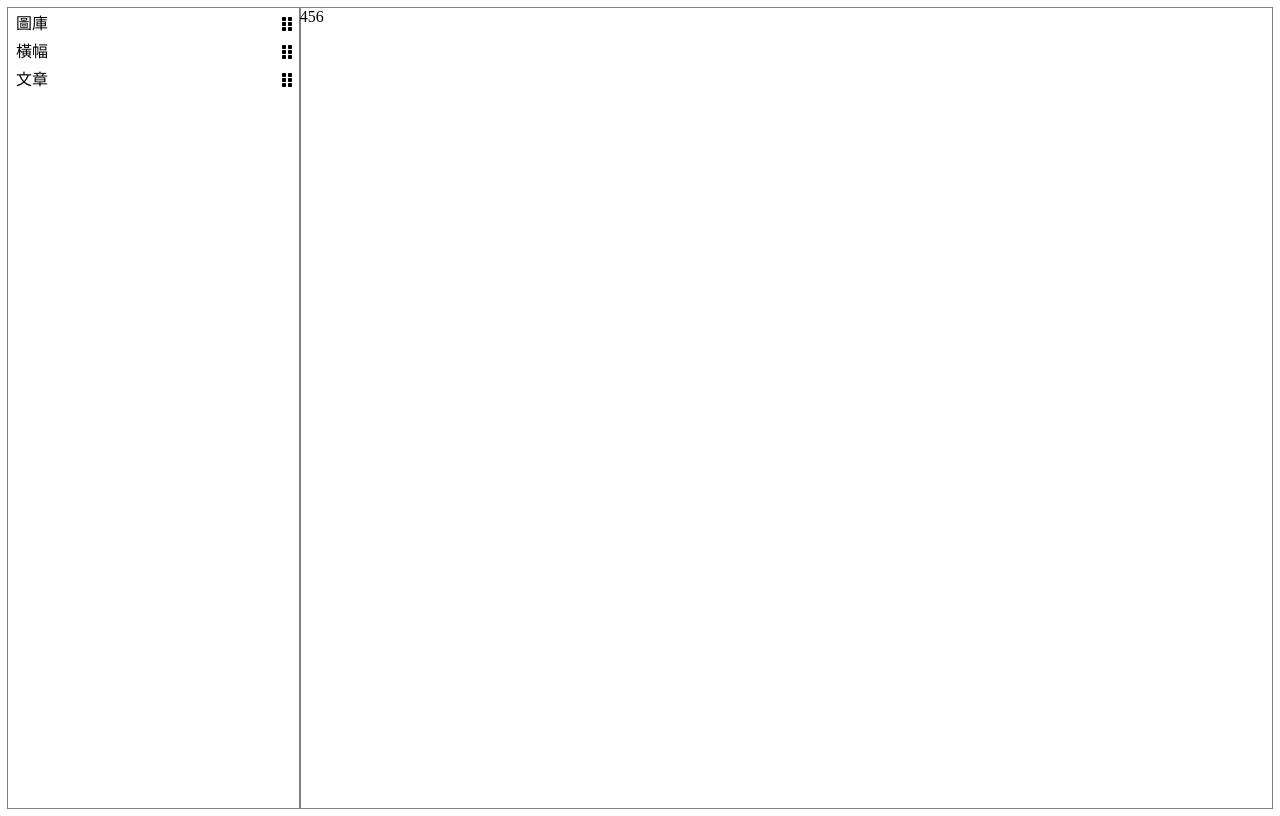
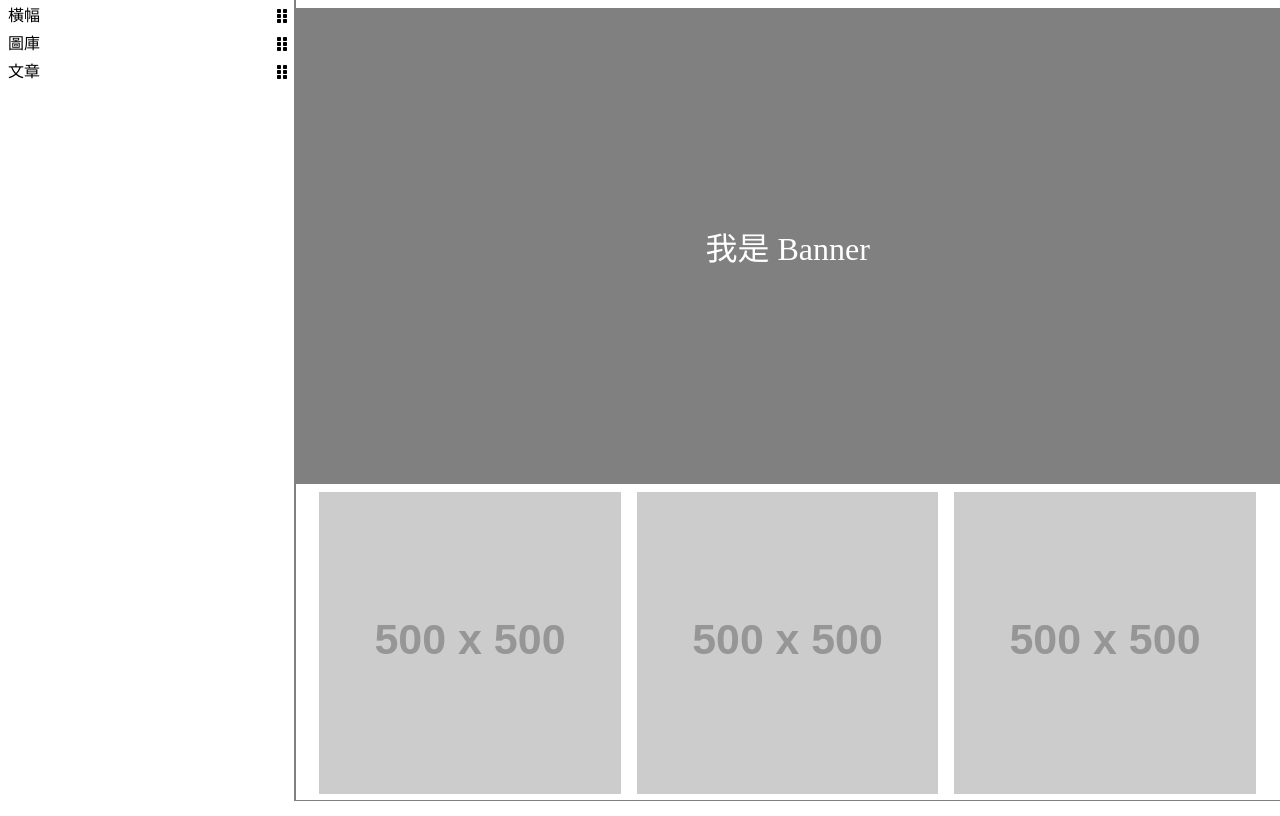
Before and after one commit to ro1963855/draggable, a Vue app: page / in a window 1280 px wide. Built offline with nearby package versions, Linux system fonts and the light colour scheme.

Commit message:
add preview elements

```diff
--- a/src/App.vue
+++ b/src/App.vue
@@ -2,7 +2,8 @@
 .HU__app
   Outline.HU__app__outline
     ShopOutline(:list="list")
-  Main.HU__app__main 456
+  Main.HU__app__main
+    ShopPreview(:list="list")
 </template>
 
 <script>
@@ -10,6 +11,7 @@ import { ref } from "vue";
 import Main from "./layouts/Main.vue";
 import Outline from "./layouts/Outline.vue";
 import ShopOutline from "./components/ShopOutline.vue";
+import ShopPreview from "./components/ShopPreview.vue";
 
 export default {
   name: "App",
@@ -17,20 +19,80 @@ export default {
     Main,
     Outline,
     ShopOutline,
+    ShopPreview,
   },
   setup() {
     const list = ref([
       {
         id: 0,
-        component: "Image",
+        component: "Banner",
+        data: {
+          title: "我是 Banner",
+        },
       },
       {
         id: 1,
-        component: "Banner",
+        component: "Image",
+        data: {
+          images: [
+            {
+              id: 0,
+              imageUrl: 'https://fakeimg.pl/500x500/?text=Hello',
+              href: 'http://google.com',
+            },
+            {
+              id: 1,
+              imageUrl: 'https://fakeimg.pl/500x500/?text=World',
+              href: 'http://google.com',
+            },
+            {
+              id: 2,
+              imageUrl: 'https://fakeimg.pl/500x500/?text=Taiwan',
+              href: 'http://google.com',
+            },
+            {
+              id: 3,
+              imageUrl: 'https://fakeimg.pl/500x500/?text=No.1',
+              href: 'http://google.com',
+            },
+          ],
+        },
       },
       {
         id: 2,
         component: "Post",
+        data: {
+          posts: [
+            {
+              id: 0,
+              imageUrl: 'https://cf.shopee.tw/file/cd8602144a7144e1e86e6d47d13b0d2c',
+              href: 'https://cf.shopee.tw/file/cd8602144a7144e1e86e6d47d13b0d2c',
+              title: '神奇寶貝',
+              description: '皮卡丘，就決定是你了',
+            },
+            {
+              id: 1,
+              imageUrl: 'http://5b0988e595225.cdn.sohucs.com/images/20180205/fb8af995ee1d4082a6e25f21eecf370f.jpeg',
+              href: 'http://5b0988e595225.cdn.sohucs.com/images/20180205/fb8af995ee1d4082a6e25f21eecf370f.jpeg',
+              title: '數碼寶貝',
+              description: '被選剩的孩子',
+            },
+            {
+              id: 2,
+              imageUrl: 'https://cdn2.ettoday.net/images/682/d682087.jpg',
+              href: 'https://cdn2.ettoday.net/images/682/d682087.jpg',
+              title: '爆走兄弟',
+              description: '炫風衝鋒龍捲風',
+            },
+            {
+              id: 3,
+              imageUrl: 'https://i.ytimg.com/vi/ycP3GsfuwM8/maxresdefault.jpg',
+              href: 'https://i.ytimg.com/vi/ycP3GsfuwM8/maxresdefault.jpg',
+              title: '小當家',
+              description: '所以我說那個醬汁呢',
+            },
+          ],
+        },
       },
     ]);
 
@@ -41,7 +103,21 @@ export default {
 };
 </script>
 
-<style lang="scss" scoped>
+<style lang="scss">
+*,
+*::before,
+*::after {
+  box-sizing: border-box;
+}
+
+:root {
+  --gutter: 16px;
+}
+
+body {
+  margin: 0;
+}
+
 .HU__app {
   display: flex;
   flex-direction: row;
@@ -49,7 +125,8 @@ export default {
   &__outline,
   &__main {
     height: 100vh;
-    max-height: 100vh;
+    min-height: 100vh;
+    overflow-y: auto;
   }
 
   &__outline {
--- a/src/components/Draggable.vue
+++ b/src/components/Draggable.vue
@@ -12,7 +12,7 @@ export default {
 };
 </script>
 
-<style lang="scss" scoped>
+<style lang="scss">
 .HU__draggable {
   display: flex;
   justify-content: space-between;
--- a/src/components/ShopOutline.vue
+++ b/src/components/ShopOutline.vue
@@ -37,7 +37,7 @@ export default {
 };
 </script>
 
-<style lang="scss" scoped>
+<style lang="scss">
   .HU__shopOutline {
     &--ghost {
       opacity: 0.5;
--- /dev/null
+++ b/src/components/ShopPreview.vue
@@ -0,0 +1,42 @@
+<template lang="pug">
+.HU__shopPreview
+  component.HU__shopPreview__section(
+    v-for="element in list"
+    :key="element.id"
+    :is="`ShopPreview${element.component}`"
+    :element="element"
+  )
+</template>
+
+<script>
+import ShopPreviewBanner from "./preview_elements/ShopPreviewBanner.vue";
+import ShopPreviewImage from "./preview_elements/ShopPreviewImage.vue";
+import ShopPreviewPost from "./preview_elements/ShopPreviewPost.vue";
+
+export default {
+  name: "ShopPreview",
+  components: {
+    ShopPreviewBanner,
+    ShopPreviewImage,
+    ShopPreviewPost,
+  },
+  props: {
+    list: {
+      type: Array,
+      defautl: [],
+    },
+  },
+};
+</script>
+
+<style lang="scss">
+  .HU__shopPreview {
+    padding-left: var(--gutter);
+    padding-right: var(--gutter);
+
+    &__section {
+      margin-top: 8px;
+      margin-bottom: 8px;
+    }
+  }
+</style>
--- a/src/components/outline_elements/ShopOutlineBanner.vue
+++ b/src/components/outline_elements/ShopOutlineBanner.vue
@@ -28,7 +28,7 @@ export default {
 };
 </script>
 
-<style lang="scss" scoped>
+<style lang="scss">
 .HU__shopOutlineBanner {
   display: flex;
   justify-content: space-between;
--- a/src/components/outline_elements/ShopOutlineImage.vue
+++ b/src/components/outline_elements/ShopOutlineImage.vue
@@ -28,5 +28,5 @@ export default {
 };
 </script>
 
-<style lang="scss" scoped>
+<style lang="scss">
 </style>
--- a/src/components/outline_elements/ShopOutlinePost.vue
+++ b/src/components/outline_elements/ShopOutlinePost.vue
@@ -28,5 +28,5 @@ export default {
 };
 </script>
 
-<style lang="scss" scoped>
+<style lang="scss">
 </style>
--- /dev/null
+++ b/src/components/preview_elements/ShopPreviewBanner.vue
@@ -0,0 +1,38 @@
+<template lang="pug">
+section.HU__shopPreviewBanner
+  span.HU__shopPreviewBanner__title {{ element.data.title }}
+</template>
+
+<script>
+export default {
+  name: "ShopPreviewBanner",
+  components: {},
+  props: {
+    element: {
+      type: Object,
+      required: true,
+    },
+  },
+  setup() {},
+};
+</script>
+
+<style lang="scss">
+.HU__shopPreviewBanner {
+  position: relative;
+  width: calc(100% + var(--gutter) * 2);
+  padding-bottom: 50%;
+  background-color: gray;
+  margin-left: calc(var(--gutter) * -1);
+  margin-right: calc(var(--gutter) * -1);
+
+  &__title {
+    position: absolute;
+    left: 50%;
+    top: 50%;
+    transform: translate(-50%, -50%);
+    color: white;
+    font-size: 32px;
+  }
+}
+</style>
--- /dev/null
+++ b/src/components/preview_elements/ShopPreviewImage.vue
@@ -0,0 +1,49 @@
+<template lang="pug">
+section.HU__shopPreviewImage
+  a.HU__shopPreviewImage__image(
+    v-for="image in element.data.images"
+    :key="image.id"
+    :style="`background-image: url('${image.imageUrl}');`"
+    :href="image.href"
+    target="_blank"
+  )
+</template>
+
+<script>
+export default {
+  name: "ShopPreviewImage",
+  components: {},
+  props: {
+    element: {
+      type: Object,
+      required: true,
+    },
+  },
+  setup() {},
+};
+</script>
+
+<style lang="scss">
+.HU__shopPreviewImage {
+  width: 100%;
+  display: flex;
+  flex-wrap: wrap;
+
+  &.HU__shopPreview__section {
+    margin-bottom: -8px;
+  }
+
+  &__image {
+    flex: 0 0 auto;
+    width: calc(100% / 3 - 16px);
+    padding-bottom: calc(100% / 3 - 16px);
+    background-color: gray;
+    margin-left: 8px;
+    margin-right: 8px;
+    margin-bottom: 8px;
+    background-position: center;
+    background-size: cover;
+    background-repeat: no-repeat;
+  }
+}
+</style>
--- /dev/null
+++ b/src/components/preview_elements/ShopPreviewPost.vue
@@ -0,0 +1,77 @@
+<template lang="pug">
+section.HU__shopPreviewPost
+  a.HU__shopPreviewPost__post(
+    v-for="post in element.data.posts"
+    :key="post.id"
+    :href="post.href"
+    target="_blank"
+  )
+    .HU__shopPreviewPost__post__image(
+      :style="`background-image: url('${post.imageUrl}');`"
+    )
+    .HU__shopPreviewPost__post__content
+      .HU__shopPreviewPost__post__content__title {{ post.title }}
+      .HU__shopPreviewPost__post__content__description {{ post.description }}
+</template>
+
+<script>
+export default {
+  name: "ShopPreviewPost",
+  components: {},
+  props: {
+    element: {
+      type: Object,
+      required: true,
+    },
+  },
+  setup() {},
+};
+</script>
+
+<style lang="scss">
+.HU__shopPreviewPost {
+  width: 100%;
+  display: flex;
+  flex-wrap: wrap;
+
+  &.HU__shopPreview__section {
+    margin-bottom: -8px;
+  }
+
+  &__post {
+    text-decoration: none;
+    flex: 0 0 auto;
+    width: calc(100% / 3 - 16px);
+    margin-left: 8px;
+    margin-right: 8px;
+    margin-bottom: 8px;
+    border: 1px solid gray;
+    border-radius: 5px;
+
+    &__image {
+      padding-bottom: 100%;
+      background-color: gray;
+      background-position: center;
+      background-size: cover;
+      background-repeat: no-repeat;
+    }
+
+    &__content {
+      padding: 8px;
+
+      &__title, &__description {
+        line-height: 1.5;
+        color: black;
+      }
+
+      &__title {
+        font-size: 16px;
+      }
+
+      &__description {
+        font-size: 14px;
+      }
+    }
+  }
+}
+</style>
--- a/src/layouts/Main.vue
+++ b/src/layouts/Main.vue
@@ -9,7 +9,7 @@ export default {
 };
 </script>
 
-<style lang="scss" scoped>
+<style lang="scss">
 .HU__main {
   width: 100%;
   outline: 1px solid gray;
--- a/src/layouts/Outline.vue
+++ b/src/layouts/Outline.vue
@@ -9,7 +9,7 @@ export default {
 };
 </script>
 
-<style lang="scss" scoped>
+<style lang="scss">
 .HU__outline {
   width: 100%;
   outline: 1px solid gray;
```
